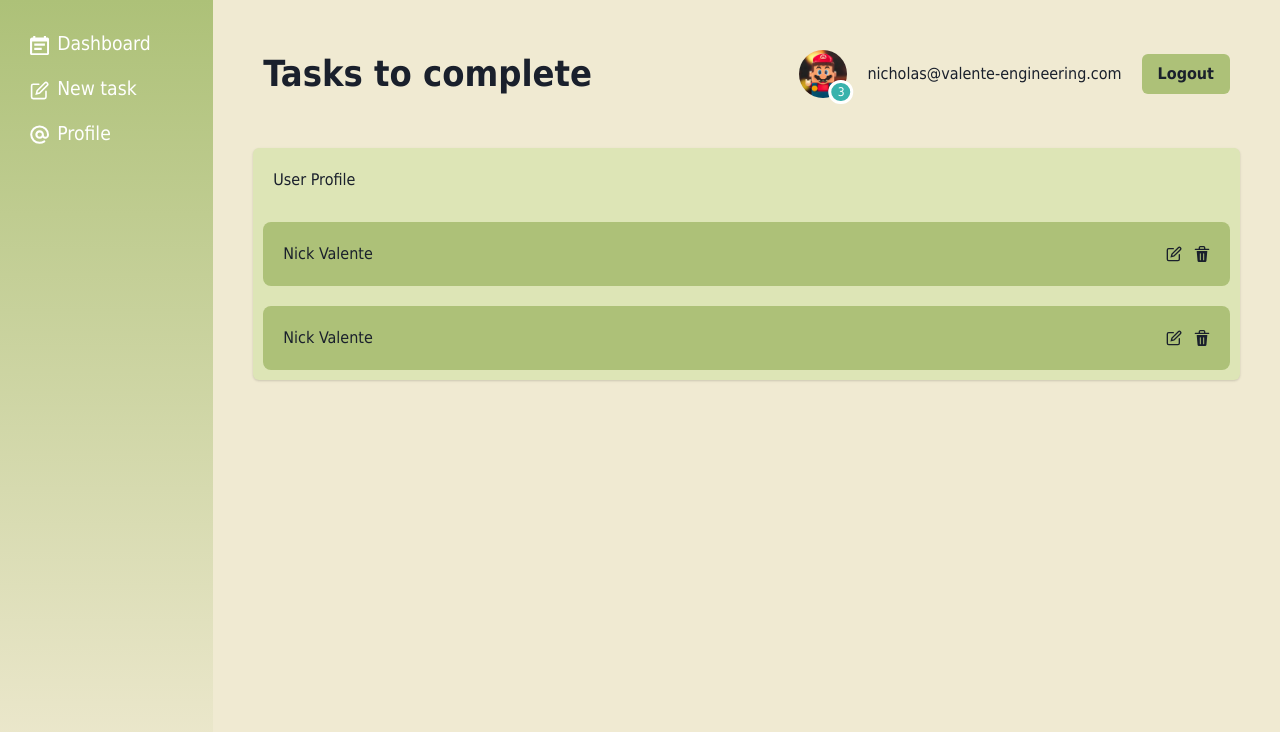
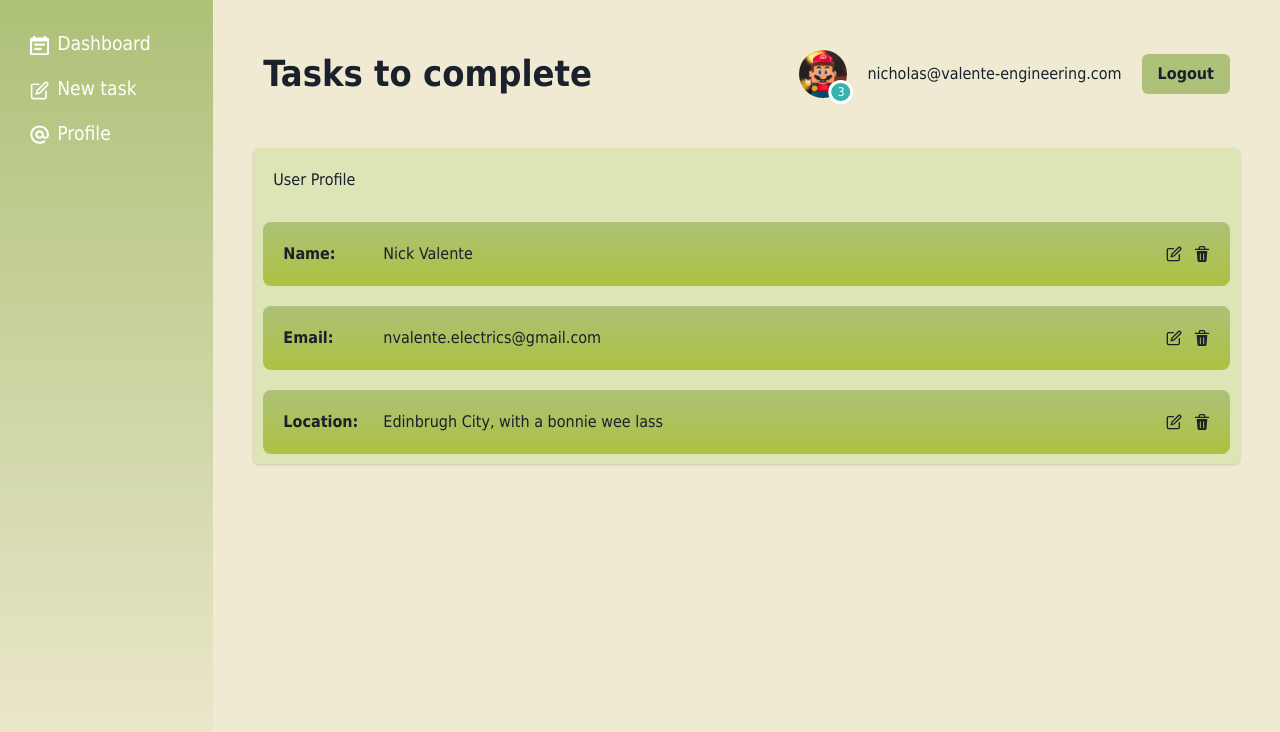
Before and after one commit to Ice-and-Rock/Nick_Learns_ChakraUI, a React (Vite) app in the folder Dojo_Tasks/: page /profile in a window 1280 px wide. Shown: the top 732 px of the page. Built offline with nearby package versions, Linux system fonts and the light colour scheme.

Commit message:
added a profeil page to test a few different components and icon imports

```diff
--- a/Dojo_Tasks/src/main.jsx
+++ b/Dojo_Tasks/src/main.jsx
@@ -10,6 +10,7 @@ const colors = {
     100: "#F0EAD2",
     200: "#DDE5B6",
     300: "#ADC178",
+    350: '#ADC141',
     400: "#A98467",
     500: "#6C584C",
   },
--- a/Dojo_Tasks/src/pages/Profile.jsx
+++ b/Dojo_Tasks/src/pages/Profile.jsx
@@ -6,23 +6,36 @@ import {
   CardHeader,
   IconButton,
   Text,
-} from "@chakra-ui/react";
+} from "@chakra-ui/react"
 
 export default function Profile() {
   return (
     <Card bg="brand.200">
       <CardHeader>User Profile</CardHeader>
-      <CardBody display="flex" alignItems="center" bg="brand.300" margin="10px" borderRadius={8}>
+
+      <CardBody display="flex" alignItems="center" bgGradient="linear(to-b, brand.300, brand.350)" margin="10px" borderRadius={8}>
+        <Text fontWeight="bold" flexBasis="100px">Name:</Text>
         <Text flex="1">Nick Valente</Text>
         <Box display="flex" alignItems="center" justifyContent="center">
-          <EditIcon marginRight={3}/>
+          <EditIcon marginRight={3} />
           <DeleteIcon />
         </Box>
       </CardBody>
-      <CardBody display="flex" alignItems="center" bg="brand.300" margin="10px" borderRadius={8}>
-        <Text flex="1">Nick Valente</Text>
+
+      <CardBody display="flex" alignItems="center" bgGradient="linear(to-b, brand.300, brand.350)" margin="10px" borderRadius={8}>
+        <Text fontWeight="bold" flexBasis="100px">Email:</Text>
+        <Text flex="1">nvalente.electrics@gmail.com</Text>
         <Box display="flex" alignItems="center" justifyContent="center">
-          <EditIcon marginRight={3}/>
+          <EditIcon marginRight={3} />
+          <DeleteIcon />
+        </Box>
+      </CardBody>
+
+      <CardBody display="flex" alignItems="center" bgGradient="linear(to-b, brand.300, brand.350)" margin="10px" borderRadius={8}>
+        <Text fontWeight="bold" flexBasis="100px">Location:</Text>
+        <Text flex="1">Edinbrugh City, with a bonnie wee lass</Text>
+        <Box display="flex" alignItems="center" justifyContent="center">
+          <EditIcon marginRight={3} />
           <DeleteIcon />
         </Box>
       </CardBody>
```
